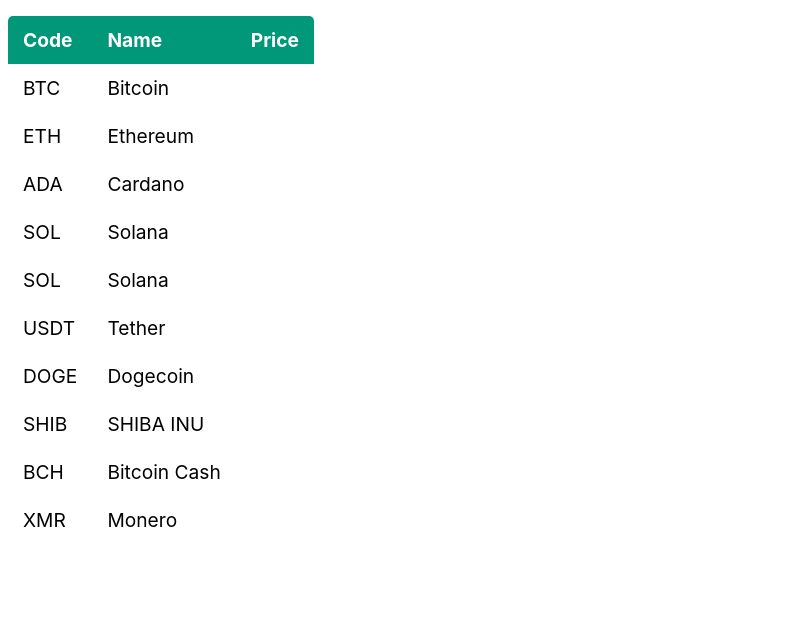
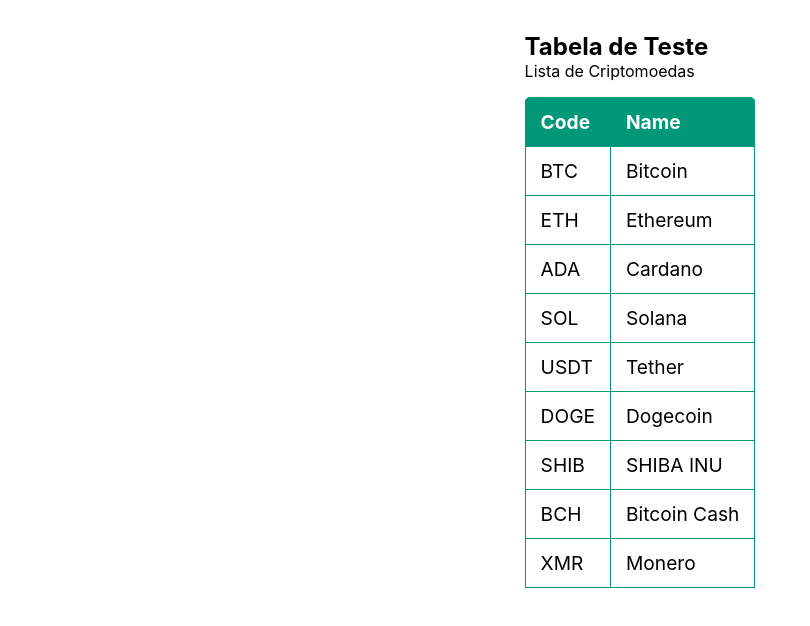
Before and after one commit to ErickBraganca/javascript-training-exercises, a browser extension: page 2-Intermediate-Level/3-extract-table-extension/docs/Table.html in a window 1280 px wide. Shown: the whole page, without its empty margins (0-810 px from the left). Drawn offline with Linux system fonts and the light colour scheme.

Commit message:
docs: update of the test table

```diff
--- a/2-Intermediate-Level/3-extract-table-extension/docs/Table.html
+++ b/2-Intermediate-Level/3-extract-table-extension/docs/Table.html
@@ -6,13 +6,24 @@
     <meta name="viewport" content="width=device-width, initial-scale=1.0">
     <title>HTML Table</title>
     <style>
+        * {
+            padding: 0;
+            margin: 0;
+            font-family: "Inter", sans-serif;
+            margin-top: 1rem;
+        }
+
+        div{
+            width: fit-content;
+            height: fit-content;
+            margin: 0 auto;
+        }
+
         table {
             border-collapse: collapse;
             font-size: 1.2rem;
             border-radius: 5px 5px 0 0;
             overflow: hidden;
-            font-family: "Inter", sans-serif;
-            margin-top: 1rem;
         }
 
         table th {
@@ -25,16 +36,19 @@
         table th,
         table td {
             padding: 12px 15px;
+            border: 1px solid #009879;
         }
     </style>
 </head>
 <body>
+    <div class="main-container">
+        <h2>Tabela de Teste</h2>
+        <span>Lista de Criptomoedas</span>
         <table class="table-content" id="table">
             <thead>
                 <tr>
                     <th>Code</th>
                     <th>Name</th>
-                <th>Price</th>
                 </tr>
             </thead>
             <tbody>
@@ -49,10 +63,6 @@
                 <tr>
                     <td>ADA</td>
                     <td>Cardano</td>
-            </tr>
-            <tr>
-                <td>SOL</td>
-                <td>Solana</td>
                 </tr>
                 <tr>
                     <td>SOL</td>
@@ -80,5 +90,6 @@
                 </tr>
             </tbody>
         </table>
+    </div>
 </body>
 </html>
```
Lines whose indentation alone changed are shown as unchanged.
